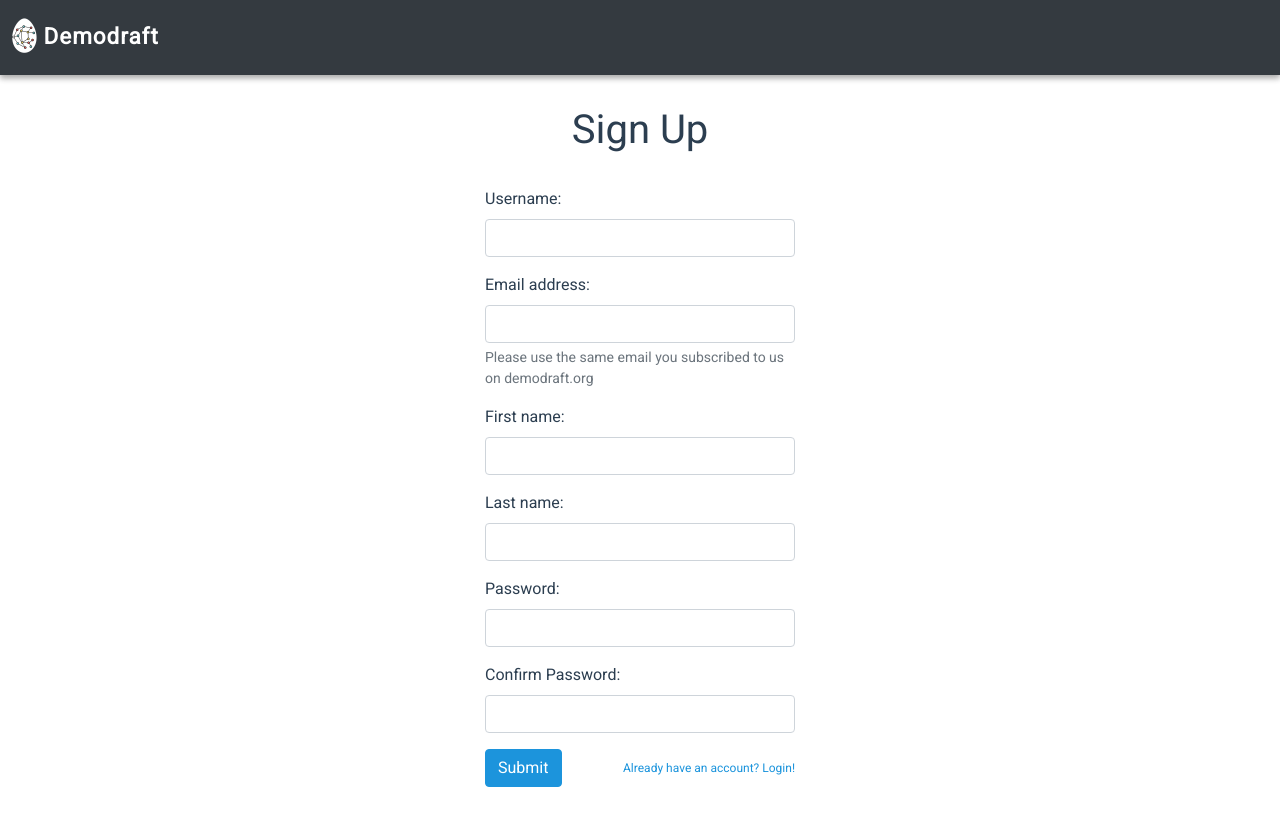
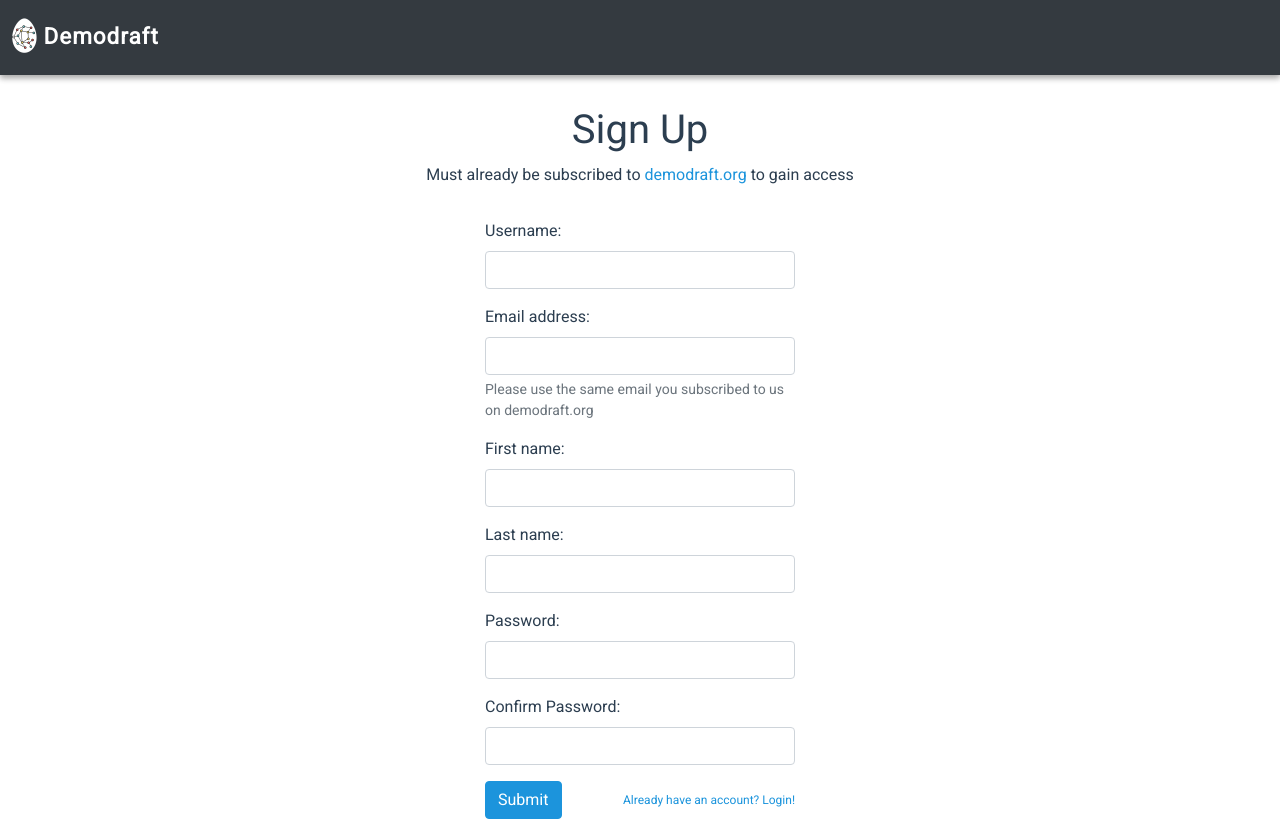
Before and after one commit to shiningsunnyday/demodraft, a Vue app in the folder forward_web/: page /signup in a window 1280 px wide. Built offline with nearby package versions, Linux system fonts and the light colour scheme; no server answers.

Commit message:
Added text to SignUp page

```diff
--- a/forward_web/src/views/SignUp.vue
+++ b/forward_web/src/views/SignUp.vue
@@ -1,6 +1,7 @@
 <template>
   <div class="signup">
     <h1 class="signup__title">Sign Up</h1>
+    <p class="signup__note">Must already be subscribed to <a href="https://www.demodraft.org/">demodraft.org</a> to gain access</p>
     <BForm class="signup__form" @submit.prevent="handleSubmit">
       <BFormGroup id="username-group" label="Username:" label-for="username">
         <BFormInput
@@ -142,6 +143,10 @@ export default {
 .signup {
   &__title {
     text-align: center;
+  }
+
+  &__note {
+    text-align: center;
     margin-bottom: 2rem;
   }
 
```
